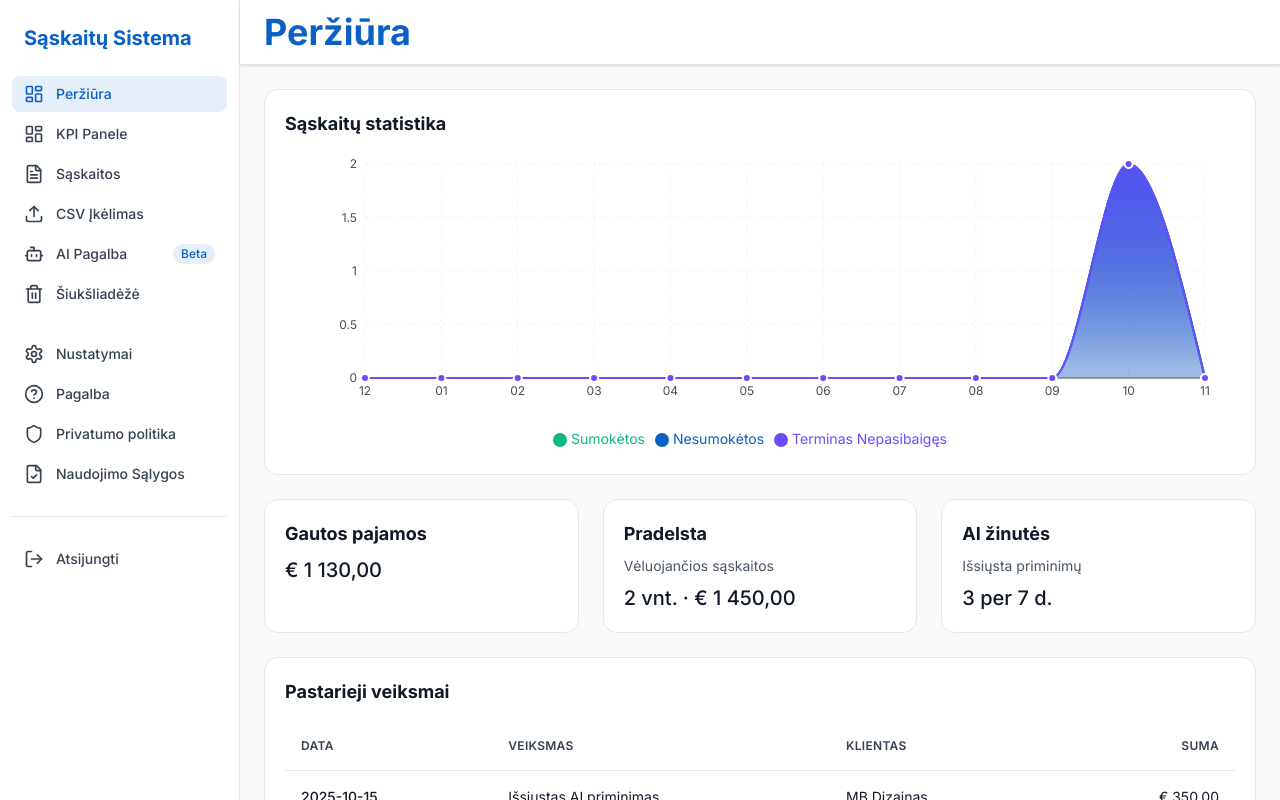
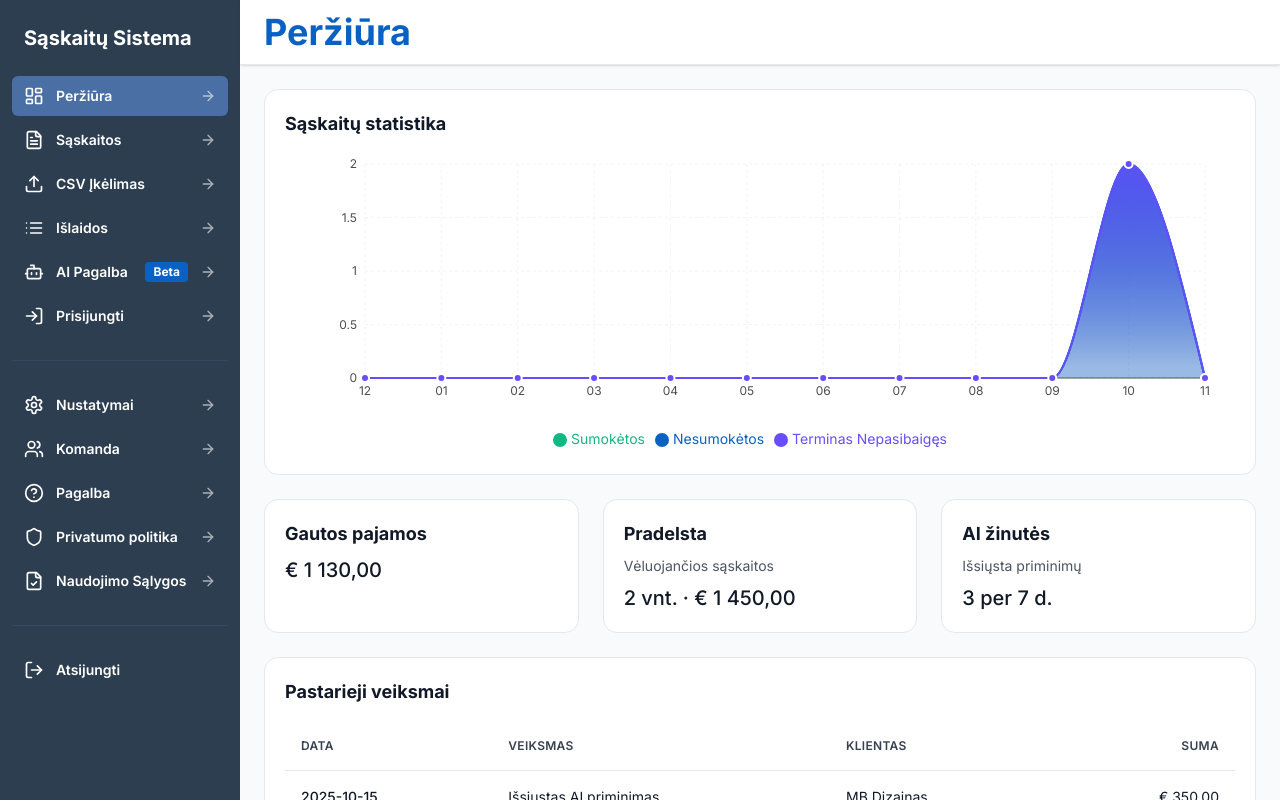
Before and after one commit to arunasjusas/figma, a React (Vite) app: page /login in a window 1280 px wide. Both pictures are taken after typing "name@example.com", "Sample123" into the empty fields and a click on the button "Prisijungti". Shown: the top 800 px of the page. Built offline with nearby package versions, Linux system fonts and the light colour scheme.

Commit message:
feat: update sidebar to match design with dark theme, colors, and tab positions

```diff
--- a/src/components/layout/Sidebar.tsx
+++ b/src/components/layout/Sidebar.tsx
@@ -9,7 +9,10 @@ import {
   Shield,
   FileCheck,
   LogOut,
-  Trash2
+  Users,
+  List,
+  ArrowRight,
+  LogIn
 } from 'lucide-react';
 import { cn } from '@/lib/utils';
 import { useAuthStore } from '@/store/authStore';
@@ -28,7 +31,7 @@ interface NavSection {
 
 /**
  * Sidebar navigation component
- * Shows main app navigation with icons and labels in Lithuanian
+ * Dark theme matching the design with proper colors, positions, and styling
  */
 export function Sidebar() {
   const location = useLocation();
@@ -38,16 +41,17 @@ export function Sidebar() {
     {
       items: [
         { label: 'Peržiūra', path: '/dashboard', icon: <LayoutDashboard className="w-5 h-5" /> },
-        { label: 'KPI Panele', path: '/kpi-panel', icon: <LayoutDashboard className="w-5 h-5" /> },
         { label: 'Sąskaitos', path: '/invoices', icon: <FileText className="w-5 h-5" /> },
         { label: 'CSV Įkėlimas', path: '/csv-upload', icon: <Upload className="w-5 h-5" /> },
+        { label: 'Išlaidos', path: '/expenses', icon: <List className="w-5 h-5" /> },
         { label: 'AI Pagalba', path: '/ai-help', icon: <Bot className="w-5 h-5" />, badge: 'Beta' },
-        { label: 'Šiukšliadėžė', path: '/recycle-bin', icon: <Trash2 className="w-5 h-5" /> },
+        { label: 'Prisijungti', path: '/login', icon: <LogIn className="w-5 h-5" /> },
       ],
     },
     {
       items: [
         { label: 'Nustatymai', path: '/settings', icon: <Settings className="w-5 h-5" /> },
+        { label: 'Komanda', path: '/team', icon: <Users className="w-5 h-5" /> },
         { label: 'Pagalba', path: '/help', icon: <HelpCircle className="w-5 h-5" /> },
         { label: 'Privatumo politika', path: '/privacy', icon: <Shield className="w-5 h-5" /> },
         { label: 'Naudojimo Sąlygos', path: '/terms', icon: <FileCheck className="w-5 h-5" /> },
@@ -60,49 +64,53 @@ export function Sidebar() {
   };
 
   return (
-    <aside className="fixed left-0 top-0 h-screen w-60 bg-white border-r border-neutral-border overflow-y-auto scrollbar-hide">
+    <aside className="fixed left-0 top-0 h-screen w-60 bg-[#2C3E50] overflow-y-auto scrollbar-hide">
       <div className="p-6">
-        <h1 className="text-xl font-bold text-primary">Sąskaitų Sistema</h1>
+        <h1 className="text-xl font-bold text-white">Sąskaitų Sistema</h1>
       </div>
 
       <nav className="px-3 pb-6">
         {navSections.map((section, sectionIndex) => (
-          <div key={sectionIndex} className="mb-6">
+          <div key={sectionIndex} className={cn(sectionIndex > 0 && 'mt-6 pt-6 border-t border-[#34495E]')}>
             {section.title && (
-              <h3 className="px-3 mb-2 text-xs font-semibold text-gray-500 uppercase tracking-wider">
+              <h3 className="px-3 mb-2 text-xs font-semibold text-gray-400 uppercase tracking-wider">
                 {section.title}
               </h3>
             )}
             <ul className="space-y-1">
-              {section.items.map((item) => (
+              {section.items.map((item) => {
+                const active = isActive(item.path);
+                return (
                   <li key={item.path}>
                     <Link
                       to={item.path}
                       className={cn(
-                      'flex items-center gap-3 px-3 py-2 rounded-lg text-sm font-medium transition-colors',
-                      isActive(item.path)
-                        ? 'bg-primary/10 text-primary'
-                        : 'text-gray-700 hover:bg-gray-100'
+                        'flex items-center gap-3 px-3 py-2.5 rounded-md text-sm font-semibold transition-colors relative',
+                        active
+                          ? 'bg-[#4A6FA5] text-white'
+                          : 'text-white hover:bg-[#34495E]'
                       )}
                     >
-                    {item.icon}
+                      <span className="flex-shrink-0">{item.icon}</span>
                       <span className="flex-1">{item.label}</span>
                       {item.badge && (
-                      <span className="px-2 py-0.5 text-xs bg-primary/10 text-primary rounded-full">
+                        <span className="px-2 py-0.5 text-xs font-bold bg-[#0A61C4] text-white rounded">
                           {item.badge}
                         </span>
                       )}
+                      <ArrowRight className="w-4 h-4 flex-shrink-0 opacity-60" />
                     </Link>
                   </li>
-              ))}
+                );
+              })}
             </ul>
           </div>
         ))}
 
-        <div className="mt-6 pt-6 border-t border-neutral-border">
+        <div className="mt-6 pt-6 border-t border-[#34495E]">
           <button
             onClick={logout}
-            className="flex items-center gap-3 w-full px-3 py-2 rounded-lg text-sm font-medium text-gray-700 hover:bg-gray-100 transition-colors"
+            className="flex items-center gap-3 w-full px-3 py-2.5 rounded-md text-sm font-semibold text-white hover:bg-[#34495E] transition-colors"
           >
             <LogOut className="w-5 h-5" />
             <span>Atsijungti</span>
```
Lines whose indentation alone changed are shown as unchanged.
